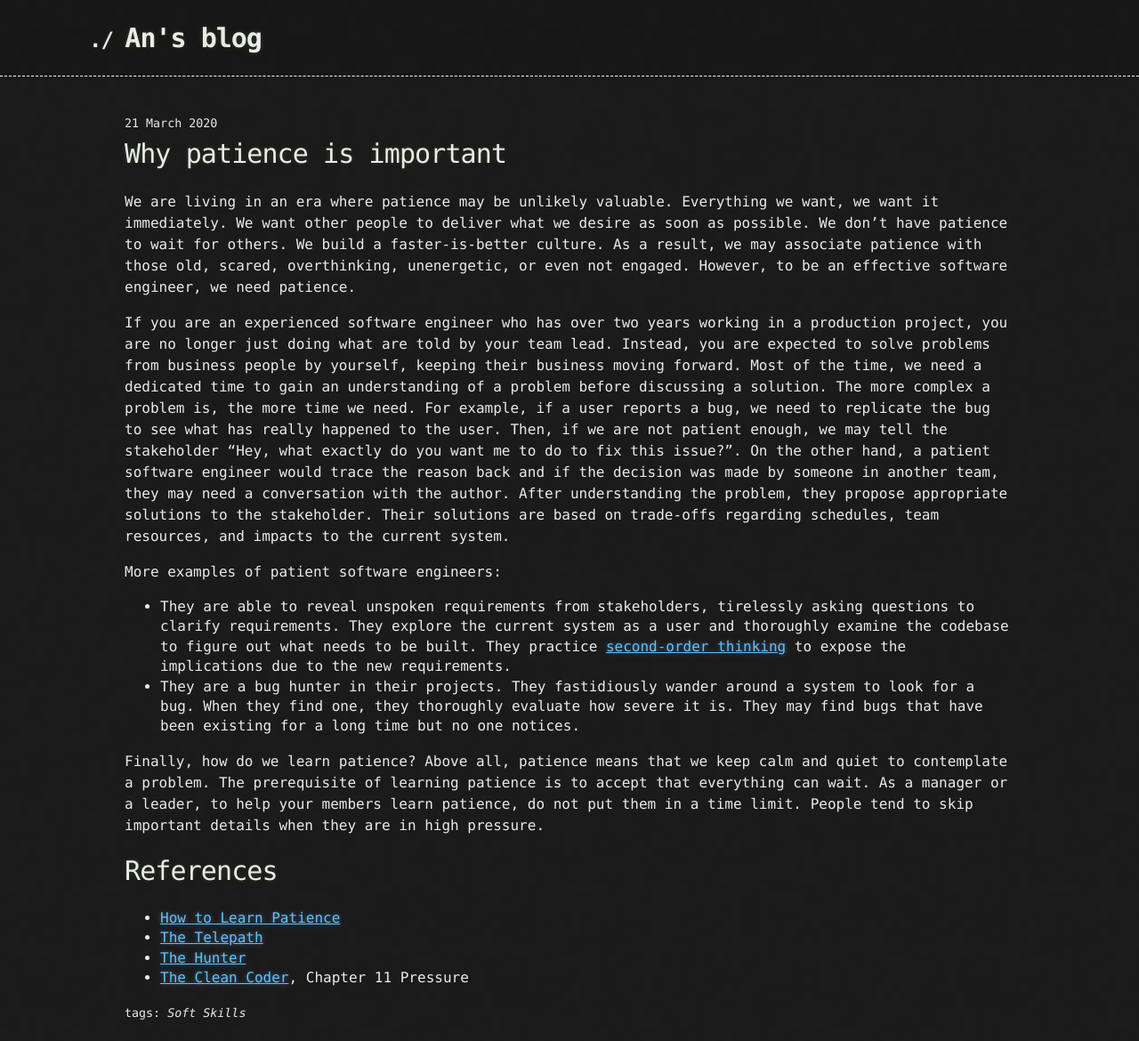
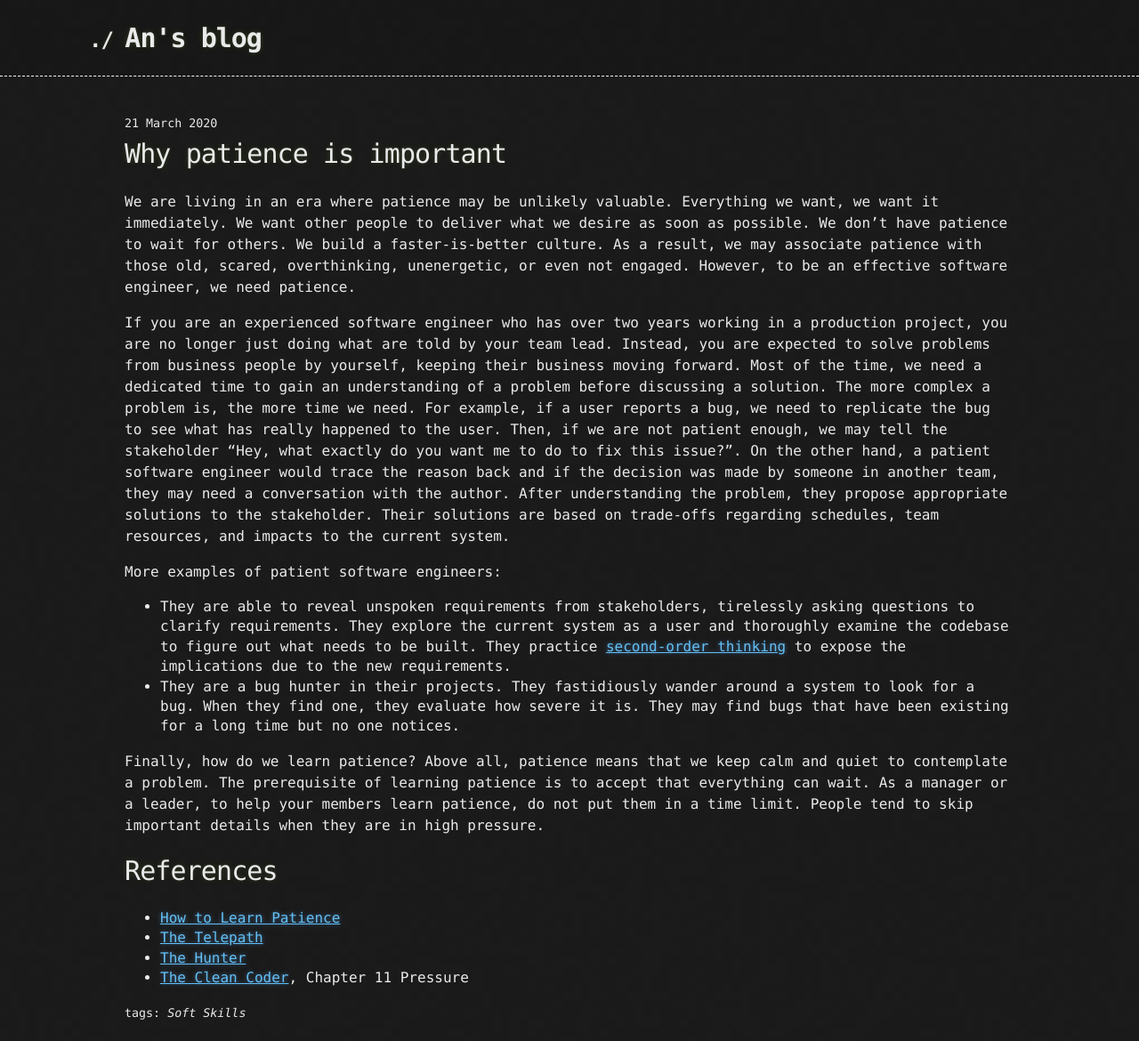
Before and after one commit to anlnt/anlnt.github.io, a Jekyll site: the page built from _posts/2020-03-21-why-patience-is-important.markdown, in a window 1280 px wide. Shown: the whole page at 89% size. Built offline with Jekyll 4.4.1, drawn with Linux system fonts in a browser that asks for light colours.

Commit message:
Update 2020-03-21-why-patience-is-important.markdown

```diff
--- a/_posts/2020-03-21-why-patience-is-important.markdown
+++ b/_posts/2020-03-21-why-patience-is-important.markdown
@@ -10,7 +10,7 @@ If you are an experienced software engineer who has over two years working in a
 
 More examples of patient software engineers:
 - They are able to reveal unspoken requirements from stakeholders, tirelessly asking questions to clarify requirements. They explore the current system as a user and thoroughly examine the codebase to figure out what needs to be built. They practice [second-order thinking](https://medium.com/@noahmp/second-order-thinking-3fc2a224b131) to expose the implications due to the new requirements.
-- They are a bug hunter in their projects. They fastidiously wander around a system to look for a bug. When they find one, they thoroughly evaluate how severe it is. They may find bugs that have been existing for a long time but no one notices.
+- They are a bug hunter in their projects. They fastidiously wander around a system to look for a bug. When they find one, they evaluate how severe it is. They may find bugs that have been existing for a long time but no one notices.
 
 Finally, how do we learn patience? Above all, patience means that we keep calm and quiet to contemplate a problem. The prerequisite of learning patience is to accept that everything can wait. As a manager or a leader, to help your members learn patience, do not put them in a time limit. People tend to skip important details when they are in high pressure.
 
```
